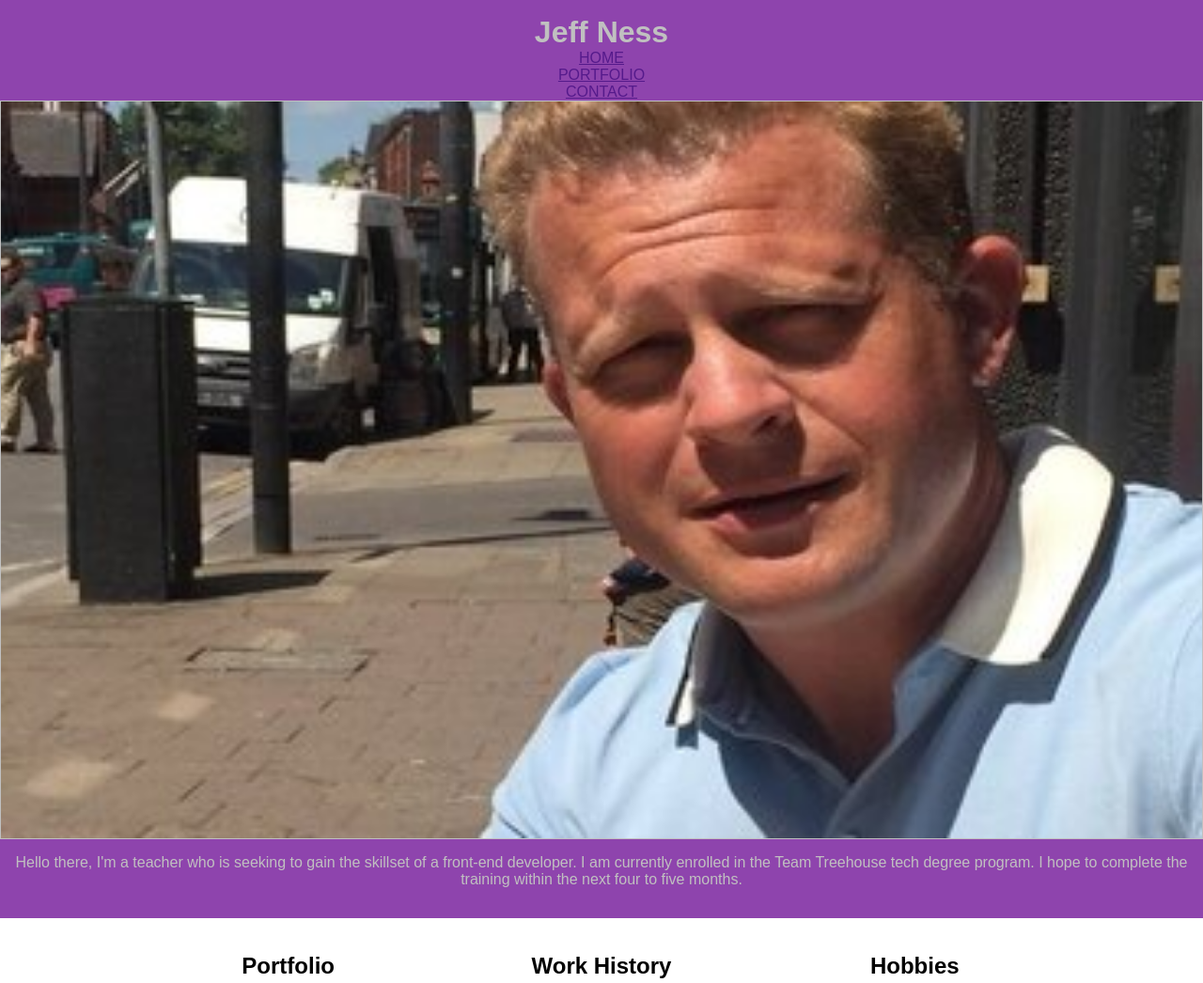
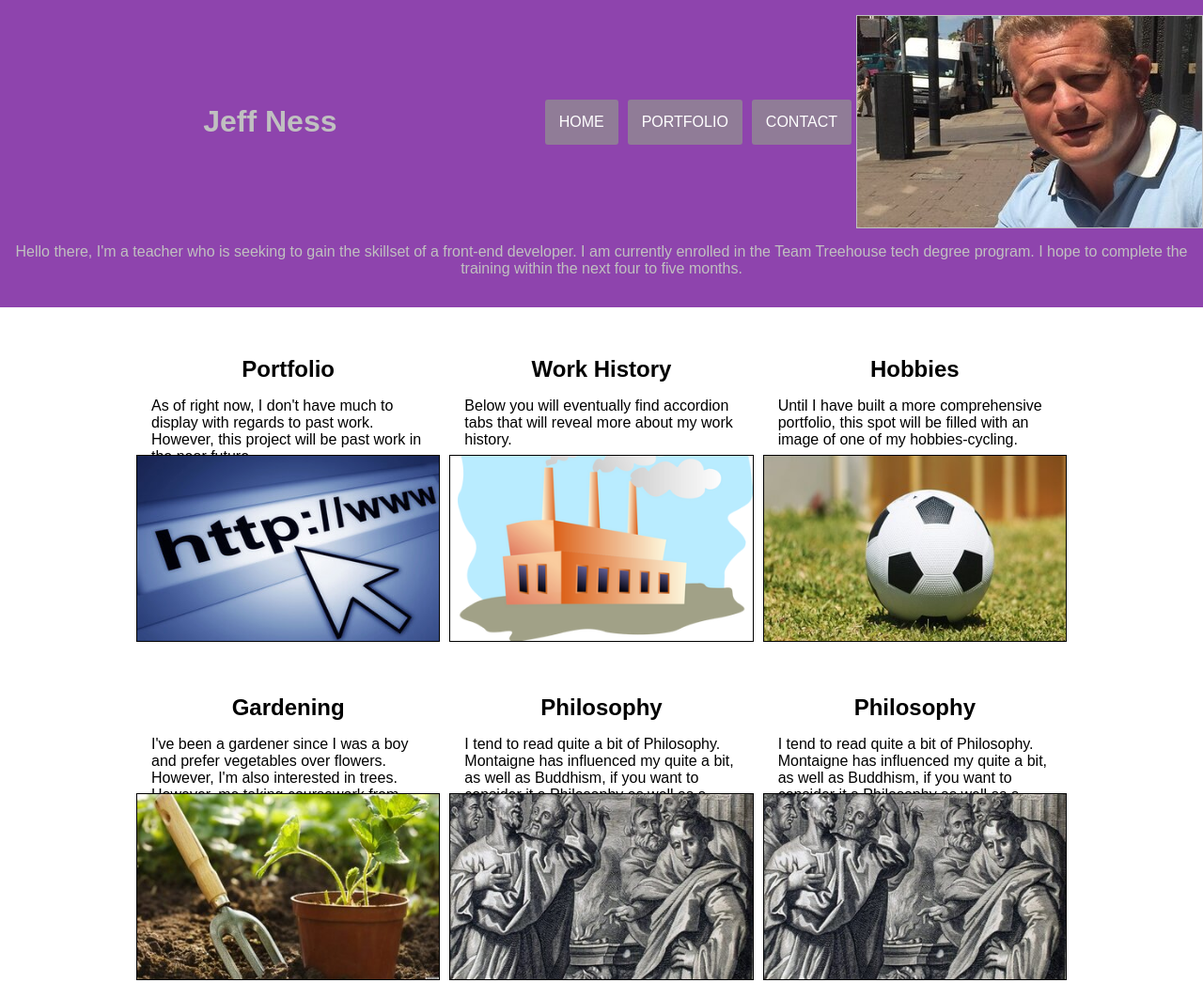
Before and after one commit to lewkrische/unit-two-project-revised, a plain HTML site: page projecttwo/index.html in a window 1280 px wide. Shown: the top 1046 px of the page at 94% size. Drawn offline with Linux system fonts and the light colour scheme.

Commit message:
additions
Just made tons of additions that I should have done in shorter bursts

```diff
--- a/projecttwo/css/styles.css
+++ b/projecttwo/css/styles.css
@@ -6,7 +6,7 @@
   box-sizing: border-box;
 }
 
- header {
+ .main-header {
 
 }
 
@@ -29,7 +29,7 @@ section {
 
 
 
-header, footer {
+.main-header, footer {
   text-align: center;
   background-color: #8E44AD;
   color:silver;
@@ -42,6 +42,7 @@ img {
   height: auto;
   border-style: solid;
   border-width: 1px;
+  max-width: 400px;
 }
 
 
@@ -55,12 +56,23 @@ img {
 /* ---- Navigation ---- */
 
 
+.item {
+  display: flex;
+	color: white;
+	padding: 15px;
+	margin: 5px;
+	background: rgba(145, 144, 144, 0.74);
+	border-radius: 3px;
+}
 
+li {
+  color: white;
+}
 
-
-
-
-
+.item a {
+  text-decoration: none;
+  color: white;
+}
 /* ---- Layout Containers ---- */
 
 .wrapper {
@@ -76,7 +88,11 @@ img {
 /* =================================
   Flexbox
 ==================================== */
-
+.container {
+  display: flex;
+  flex-wrap: wrap;
+  justify-content: space-around;
+}
 
 
 /* =================================
@@ -89,20 +105,25 @@ img {
     min-height: calc(100vh-32px);
     }
 
-header {
-
-  flex-direction: column;
+  .main-header{
+  display: flex;
+  flex-flow: column wrap;
   align-items: center;
 }
-header {
-  display:flex;
+
+h1 {
+  float:left;
 }
 
 .menu {
   display: flex;
-  flex-direction: row;
+  flex-flow: row wrap;
 }
 
+.item {
+  flex:1 auto;
+  align-self: flex-start;
+}
 
 .container {
 width: 90%;
@@ -111,6 +132,7 @@ max-width: 1000px;
 display: flex;
 flex-wrap:wrap;
 justify-content: space-between;
+align-self: stretch;
 }
 /* nav ul li {
   display: inline-block;
@@ -118,8 +140,14 @@ justify-content: space-between;
 } */
 
 section {
+  min-height: 40vh;
   max-width: 400px;
-  margin: 5px;
+  margin: 20px 5px;
+  position: relative;
+}
+section img {
+  position: absolute;
+  bottom:0;
 }
 }
 
@@ -129,6 +157,18 @@ section {
     margin: 0 auto;
   }
 
+  .profile {
+    display: flex;
+    flex-direction: row wrap;
+  }
+
+  .main-header {
+    flex-direction: row;
+    justify: space-between;
+  }
+.profile img {
+  flex:50%;
+}
   section {
     flex:30%;
   }
--- a/projecttwo/index.html
+++ b/projecttwo/index.html
@@ -11,20 +11,20 @@
 
 <body>
 <div class="wrapper">
-<header>
+<header class="main-header">
   <h1>Jeff Ness</h1>
-  <nav class="menu">
-    <ul>
-      <li><a href="">HOME</a> </li>
-      <li><a href="">PORTFOLIO</a> </li>
-      <li><a href="">CONTACT</a> </li>
+
+  <ul class="menu">
+      <li class="item1 item"><a href="">HOME</a> </li>
+      <li class="item2 item"><a href="">PORTFOLIO</a> </li>
+      <li class="item3 item"><a href="">CONTACT</a> </li>
   </ul>
-  </nav>
-    <img src="images/jeffprojecttwo.jpg" alt="Jeff profile pic">
+<div class="profile">
+    <img src="images/jeffprojecttwo.jpg" alt="Jeff profile pic"></div>
     <p>Hello there, I'm a teacher who is seeking to gain the skillset of a front-end developer. I am currently
       enrolled in the Team Treehouse tech degree program. I hope to complete the training within the next four to five months.
     </p>
-
+  </div>
 </header>
 <div class="container">
 <section>
@@ -37,10 +37,10 @@
   <h2>Work History</h2>
   <p>Below you will eventually find accordion tabs that will reveal more
     about my work history.</p>
-  <ul>
+  <!-- <ul>
     <li>Education</li>
     <li>Business</li>
-  </ul>
+  </ul> -->
   <img src="images/workhistory.png" alt="generic factory graphic">
 </section>
 <section>
@@ -64,7 +64,14 @@
   <img src="images/philosophy.jpg" alt="drawing of a group of men in robes talking">
 
 </section>
+<section>
+  <h2>Philosophy</h2>
+  <p>I tend to read quite a bit of Philosophy. Montaigne has influenced my quite a bit, as well as Buddhism,
+    if you want to consider it a Philosophy as well as a religion.
+  </p>
+  <img src="images/philosophy.jpg" alt="drawing of a group of men in robes talking">
 
+</section>
 
 
 </div>
```
